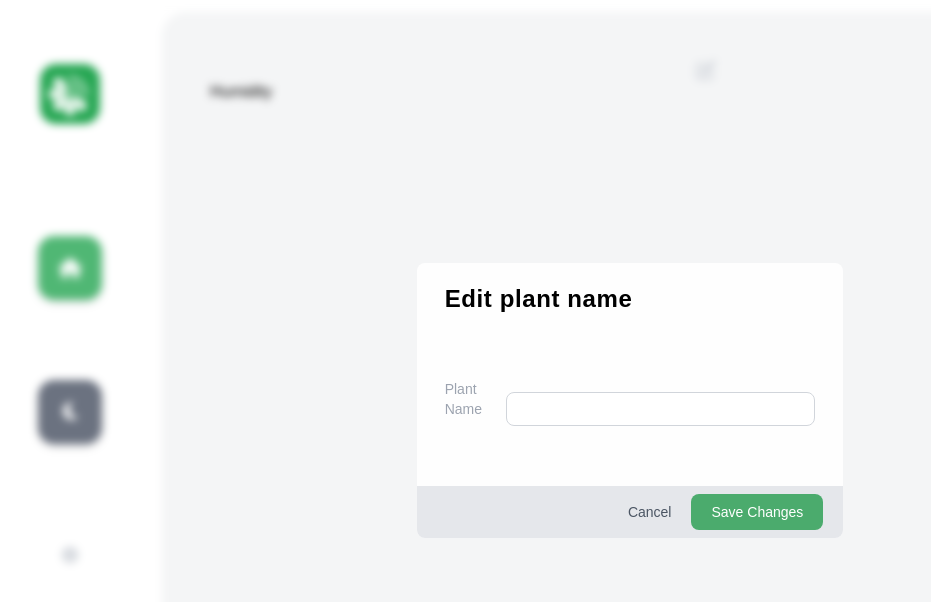
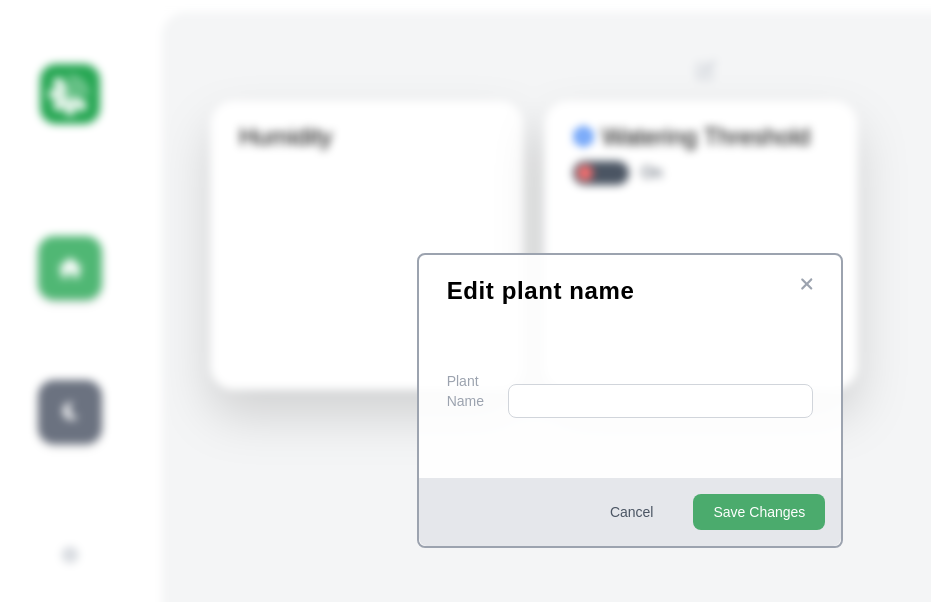
Before and after one commit to SmartPlantCA/SmartPlant, a React (Create React App) app in the folder web/: page /1 in a window 1280 px wide. Both pictures are taken after a click on the icon 716 px from the left and 70 px from the top of the page. Shown: the top 602 px of the page, without its empty margins (10-941 px from the left). Built offline with nearby package versions, Linux system fonts and the light colour scheme; no server answers.

Commit message:
Co-authored-by: Pierre-Olivier Gagnon <pierreogagnon@users.noreply.github.com>

```diff
--- a/web/src/css/index.css
+++ b/web/src/css/index.css
@@ -8,6 +8,12 @@
 	box-sizing: border-box;
 	margin: 0;
 	transition: background-color 0.5s ease;
+}
+
+input:checked ~ .dot {
+	transform: translateX(200%);
+
+	@apply bg-green;
 }
 
 .wholePage {
--- a/web/src/layouts/components/Global/Modal.js
+++ b/web/src/layouts/components/Global/Modal.js
@@ -1,3 +1,5 @@
+import { faXmark } from "@fortawesome/free-solid-svg-icons";
+import { FontAwesomeIcon } from "@fortawesome/react-fontawesome";
 import { useState } from "react";
 
 function Modal({ title, message, showModal, onClick, onClose }) {
@@ -6,14 +8,22 @@ function Modal({ title, message, showModal, onClick, onClose }) {
 	if (!showModal) return null;
 
 	return (
-		<div className="absolute top-0 right-0 bottom-0 left-0 backdrop-blur-sm">
-			<div className="absolute top-0 left-0 right-0 bottom-0 m-auto w-1/3 h-fit bg-white rounded-lg z-30 bg-opacity-90">
+		<div className="absolute top-0 right-0 bottom-0 left-0 backdrop-blur-sm z-50">
+			<div className="absolute top-0 left-0 right-0 bottom-0 m-auto w-1/3 h-fit bg-white rounded-lg z-30 bg-opacity-90 border-2 border-gray-400">
 				<div className="px-7 p-5">
 					<div className="relative w-full h-full">
-						<h1 className="text-2xl text-left font-bold tracking-wide">{title}</h1>
+						<h1 className="text-2xl text-left font-bold tracking-wide">
+							{title}
+							<FontAwesomeIcon
+								icon={faXmark}
+								size="xs"
+								className="absolute top-0 right-0 text-gray-400 hover:cursor-pointer"
+								onClick={() => onClose(false)}
+							/>
+						</h1>
 						<div className="mt-16 align-middle w-full">
 							<p className="text-left font-medium text-sm text-gray-400 inline-block w-2/12">
-								Plant Name
+								{message}
 							</p>
 							<input
 								type="text"
@@ -25,12 +35,15 @@ function Modal({ title, message, showModal, onClick, onClose }) {
 						</div>
 					</div>
 				</div>
-				<div className="mt-10 w-full text-right text-sm py-2 px-5 bg-gray-200 rounded-b-lg p-4">
-					<button className="text-gray-600" onClick={() => onClose(false)}>
+				<div className="mt-10 w-full text-right text-sm bg-gray-200 rounded-b-lg p-4 ">
+					<button
+						className="text-gray-600 hover:bg-gray-400 py-2 px-5 rounded-lg"
+						onClick={() => onClose(false)}
+					>
 						Cancel
 					</button>
 					<button
-						className="bg-[#4BAB6D] rounded-lg py-2 px-5 text-white text-sm ml-5"
+						className="bg-[#4BAB6D] rounded-lg py-2 px-5 text-white text-sm ml-5 hover:bg-[#3D8B5A]"
 						onClick={() => onClick(text)}
 					>
 						Save Changes
--- /dev/null
+++ b/web/src/layouts/plant/HumiditySettings.js
@@ -0,0 +1,25 @@
+import { faGear } from "@fortawesome/free-solid-svg-icons";
+import { FontAwesomeIcon } from "@fortawesome/react-fontawesome";
+
+function HumiditySettings({ oldSettings, updateSettings, handleChange }) {
+	return (
+		<div className="mt-5 px-7 py-5 bg-white rounded-3xl drop-shadow-2xl border-[1px] border-gray-100 hover:scale-110 duration-500 ease-in-out transition-transform">
+			<h2 className="text-2xl">
+				<FontAwesomeIcon icon={faGear} className="mr-2 text-blue-500" size="sm" />
+				Watering Threshold
+			</h2>
+			<div className="w-64 h-52 mt-2">
+				<label for="toggleB" class="flex items-center cursor-pointer select-none">
+					<div class="relative">
+						<input type="checkbox" id="toggleB" class="sr-only" />
+						<div class="block bg-gray-600 w-14 h-6 rounded-full"></div>
+						<div class="dot absolute left-1 top-1 bg-red-400 w-4 h-4 rounded-full transition"></div>
+					</div>
+					<div class="ml-3 text-gray-700 font-medium">{true ? "On" : "Off"}</div>
+				</label>
+			</div>
+		</div>
+	);
+}
+
+export default HumiditySettings;
--- a/web/src/layouts/plant/Plant.js
+++ b/web/src/layouts/plant/Plant.js
@@ -1,12 +1,14 @@
 import { faEdit } from "@fortawesome/free-solid-svg-icons";
 import { FontAwesomeIcon } from "@fortawesome/react-fontawesome";
-import { useState, useEffect } from "react";
+import { useEffect, useState } from "react";
+import Modal from "../../layouts/components/Global/Modal";
+import HumiditySettings from "./HumiditySettings";
+import PlantChart from "./PlantChart";
 import PlantSettings from "./PlantSettings";
-import Modal from "../../layouts/components/Global/Modal";
-import PlantChart from "./PlantChart";
 
 function Plant({ plant, updateSettings, updatePlantName }) {
 	const [data, setData] = useState([]);
+	const [minimum, setMinimum] = useState([]);
 	let [showModal, setShowModal] = useState(false);
 
 	useEffect(() => {
@@ -15,14 +17,17 @@ function Plant({ plant, updateSettings, updatePlantName }) {
 		if (history !== undefined) {
 			history.reverse();
 			let newData = [];
+			let minimumValue = 100;
 
-			for (let i = 0; i < history.length; i += 60)
+			for (let i = 0; i < history.length; i += 120) {
 				newData.push(history[i]);
-
+				if (history[i].value < minimumValue) minimumValue = history[i].value;
+			}
+			setMinimum(minimumValue);
 			newData.reverse();
 			setData(newData);
 		}
-	}, [plant]);
+	}, [plant, updateSettings]);
 
 	const handleEdit = async (text) => {
 		await updatePlantName(text);
@@ -33,16 +38,14 @@ function Plant({ plant, updateSettings, updatePlantName }) {
 		<div>
 			<Modal
 				title="Edit plant name"
-				message={"Please enter the new name for your plant"}
+				message={"Plant Name"}
 				onClick={handleEdit}
 				showModal={showModal}
 				onClose={setShowModal}
 			/>
 
 			<div className="flex flex-col items-center">
-				<h1 className="text-4xl font-bold tracking-wide">
-					{plant.name}
-				</h1>
+				<h1 className="text-4xl font-bold tracking-wide">{plant.name}</h1>
 				<FontAwesomeIcon
 					icon={faEdit}
 					size="lg"
@@ -53,12 +56,12 @@ function Plant({ plant, updateSettings, updatePlantName }) {
 				/>
 			</div>
 
-			<PlantChart name="Humidity" data={data} />
+			<div className="flex gap-5">
+				<PlantChart name="Humidity" data={data} minimum={minimum} />
+				<HumiditySettings oldSettings={plant.settings} updateSettings={updateSettings} />
+			</div>
 
-			<PlantSettings
-				plantSettings={plant.settings}
-				updateSettings={updateSettings}
-			/>
+			<PlantSettings oldSettings={plant.settings} updateSettings={updateSettings} />
 		</div>
 	);
 }
--- a/web/src/layouts/plant/PlantChart.js
+++ b/web/src/layouts/plant/PlantChart.js
@@ -1,24 +1,31 @@
 import moment from "moment";
-import { Area, AreaChart, ResponsiveContainer, Tooltip } from "recharts";
+import { Area, AreaChart, ResponsiveContainer, Tooltip, YAxis } from "recharts";
 
-function PlantChart({ name, data }) {
+function PlantChart({ name, data, minimum }) {
 	return (
-		<div className="w-96 h-72">
-			<h2>{name}</h2>
+		<div className="mt-5 px-7 py-5 bg-white rounded-3xl drop-shadow-2xl border-[1px] border-gray-100 hover:scale-110 duration-500 ease-in-out transition-transform">
+			<h2 className="text-2xl">{name}</h2>
+			<div className="w-64 h-52">
 				<ResponsiveContainer>
 					<AreaChart
 						data={data}
 						margin={{
 							top: 10,
-						right: 10,
-						left: 10,
 							bottom: 10,
 						}}
 					>
 						<Tooltip content={<CustomTooltip />} />
-					<Area type="monotone" dataKey="value" stroke="#778be9" fill="#dadff9" strokeWidth={2.5} />
+						<YAxis type="number" domain={[minimum - 5, "dataMax"]} width={25} />
+						<Area
+							type="monotone"
+							dataKey="value"
+							stroke="#778be9"
+							fill="#dadff9"
+							strokeWidth={2.5}
+						/>
 					</AreaChart>
 				</ResponsiveContainer>
+			</div>
 		</div>
 	);
 }
--- a/web/src/layouts/plant/PlantSettings.js
+++ b/web/src/layouts/plant/PlantSettings.js
@@ -1,11 +1,11 @@
 import { useEffect, useState } from "react";
 
-function PlantSettings({ plantSettings, updateSettings }) {
-	const [settings, setSettings] = useState(plantSettings);
+function PlantSettings({ oldSettings, updateSettings }) {
+	const [settings, setSettings] = useState(oldSettings);
 
 	useEffect(() => {
-		if (settings === undefined) setSettings(plantSettings);
-	}, [plantSettings, settings]);
+		if (settings === undefined) setSettings(oldSettings);
+	}, [oldSettings, settings]);
 
 	const handleChange = (type, target, value) => {
 		setSettings({
@@ -16,7 +16,6 @@ function PlantSettings({ plantSettings, updateSettings }) {
 			},
 		});
 	};
-
 	return (
 		<div>
 			{settings && (
@@ -26,78 +25,42 @@ function PlantSettings({ plantSettings, updateSettings }) {
 						<input
 							type="checkbox"
 							checked={settings.humidity.enabled}
-							onChange={(e) =>
-								handleChange(
-									"humidity",
-									"enabled",
-									e.target.checked ? 1 : 0
-								)
-							}
+							onChange={(e) => handleChange("humidity", "enabled", e.target.checked ? 1 : 0)}
 						/>
 						<input
 							type="numeric"
-							value={settings.humidity.humidity}
-							onChange={(e) =>
-								handleChange(
-									"humidity",
-									"humidity",
-									e.target.value
-								)
-							}
+							defaultValue={settings.humidity.humidity}
+							onChange={(e) => handleChange("humidity", "humidity", Number(e.target.value))}
 						/>
 					</div>
 
-					<div>
+					<div className="grid grid-cols-1">
 						<h2>Interval Watering</h2>
 						<input
 							type="checkbox"
 							checked={settings.interval.enabled}
-							onChange={(e) =>
-								handleChange(
-									"interval",
-									"enabled",
-									e.target.checked ? 1 : 0
-								)
-							}
+							onChange={(e) => handleChange("interval", "enabled", e.target.checked ? 1 : 0)}
 						/>
 						<input
 							type="date"
-							value={settings.interval.firstWatering}
-							onChange={(e) =>
-								handleChange(
-									"interval",
-									"firstWatering",
-									e.target.value
-								)
-							}
+							defaultValue={new Date(settings.interval.firstWatering).toISOString().split("T")[0]}
+							onChange={(e) => {
+								handleChange("interval", "firstWatering", new Date(e.target.value).getTime());
+							}}
 						/>
 						<input
 							type="numeric"
-							value={settings.interval.interval}
-							onChange={(e) =>
-								handleChange(
-									"interval",
-									"interval",
-									e.target.value
-								)
-							}
+							defaultValue={settings.interval.interval}
+							onChange={(e) => handleChange("interval", "interval", Number(e.target.value))}
 						/>
 						<input
 							type="numeric"
-							value={settings.interval.length}
-							onChange={(e) =>
-								handleChange(
-									"interval",
-									"length",
-									e.target.value
-								)
-							}
+							defaultValue={settings.interval.length}
+							onChange={(e) => handleChange("interval", "length", Number(e.target.value))}
 						/>
 					</div>
 
-					<button onClick={() => updateSettings(settings)}>
-						Save
-					</button>
+					<button onClick={() => updateSettings(settings)}>Save</button>
 				</div>
 			)}
 		</div>
```
Also changed, not shown: 1 other file (tests, documents, lock files or other folders). Lines whose indentation alone changed are shown as unchanged.
